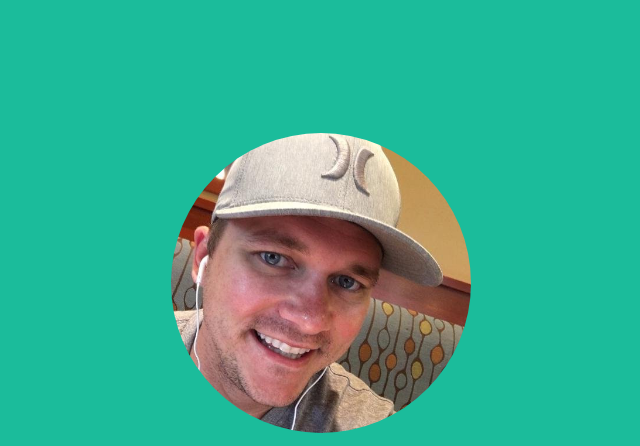
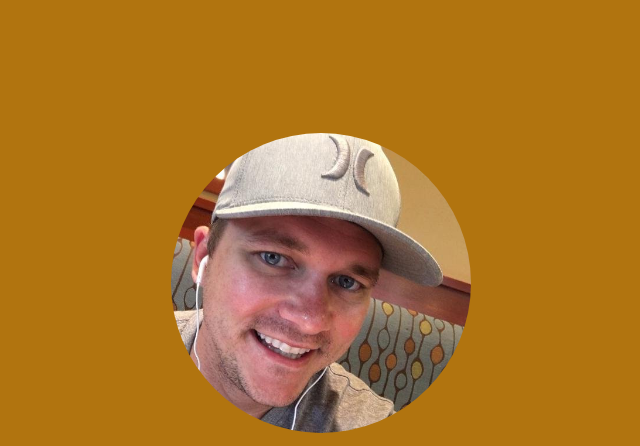
Before and after one commit to mattspaulding/old-personal-website, a plain HTML site: page index.html in a window 1280 px wide. Shown: the top 446 px of the page, without its empty margins (319-959 px from the left). Drawn offline with nearby package versions, Linux system fonts and the light colour scheme.

Commit message:
Changed some background colors.

```diff
--- a/index.html
+++ b/index.html
@@ -36,7 +36,7 @@
     <script type="text/javascript">
         $(document).ready(function () {
             $('#fullpage').fullpage({
-                sectionsColor: ['#1bbc9b', '#4BBFC3', '#FFFFFF', '#1bbc9b', '#4BBFC3', '#fff', '#fff', '#fff', '#1bbc9b', '#4BBFC3', '#1bbc9b','#fff', '#4BBFC3'],
+                sectionsColor: [ '#B1740F','#1789FC', '#FFFFFF', '#1bbc9b', '#4BBFC3', '#fff', '#fff', '#fff', '#B1740F', '#FDB833', '#FFA987','#fff', '#000'],
                 anchors: ['firstPage', 'secondPage', '3rdPage', '4thPage', '5thPage', '6thPage', '7thPage', '8thPage', '9thPage', '10thPage', '11thPage', '12thPage'],
                 menu: '#menu',
                 loopTop: true,
@@ -462,6 +462,7 @@
                     <img src="images/personal/IdCapThat.jpg" alt="Id Cap That" width="100%">
                     <h3>IdCapThat.com</h3>
                     <h4>picture. captioning. mayhem.</h4>
+                    <h5>(Warning: user generated content. NSFW!!)</h5>
                 </div>
             </a>
         </div>
@@ -879,7 +880,7 @@
             That's all folks
         </div>
         <div class="inner">
-            <div class="row">
+             <div class="row">
                 <div class="col-xs-6" style="text-align: right;">
                     email:
                 </div>
```
